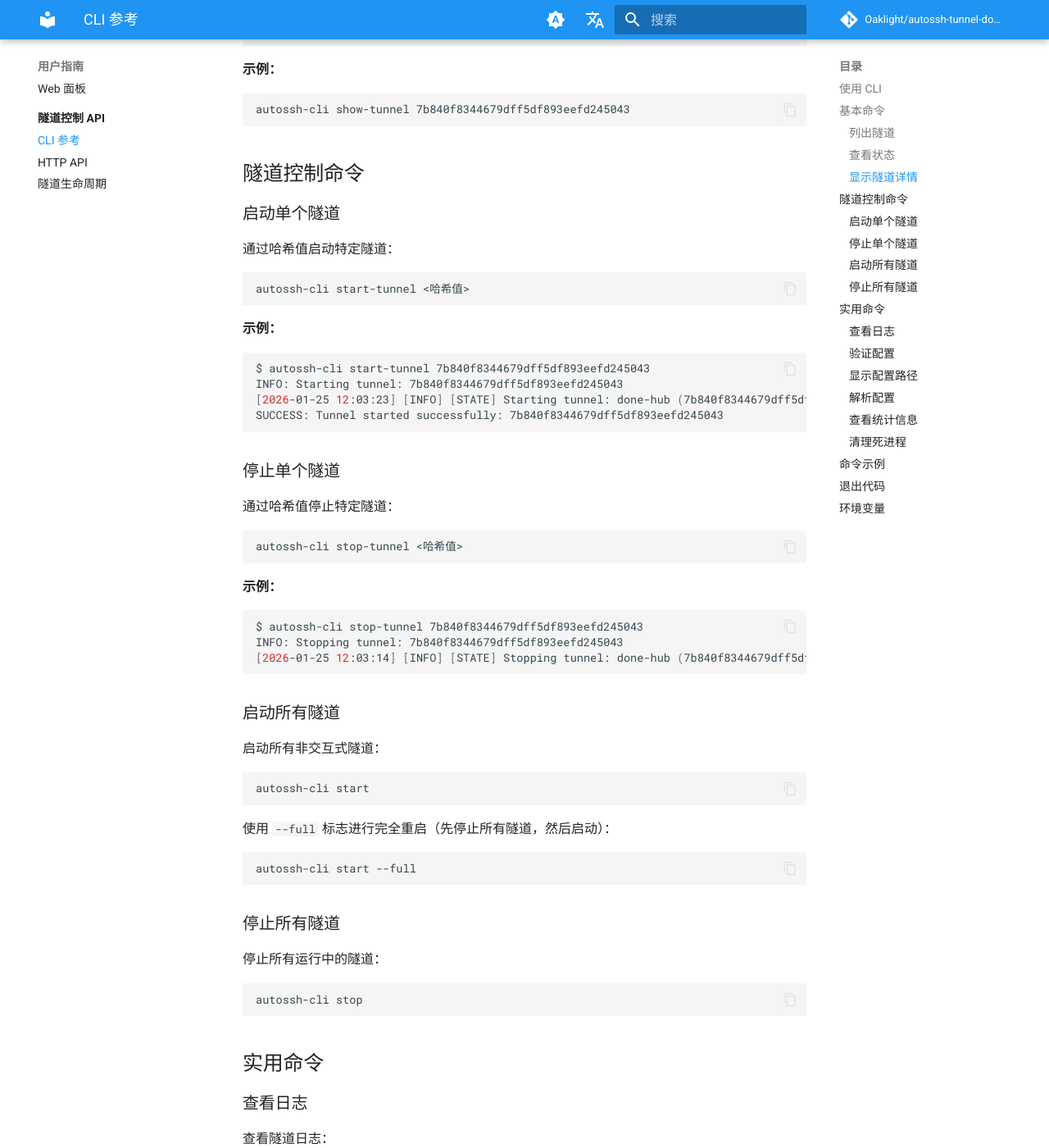
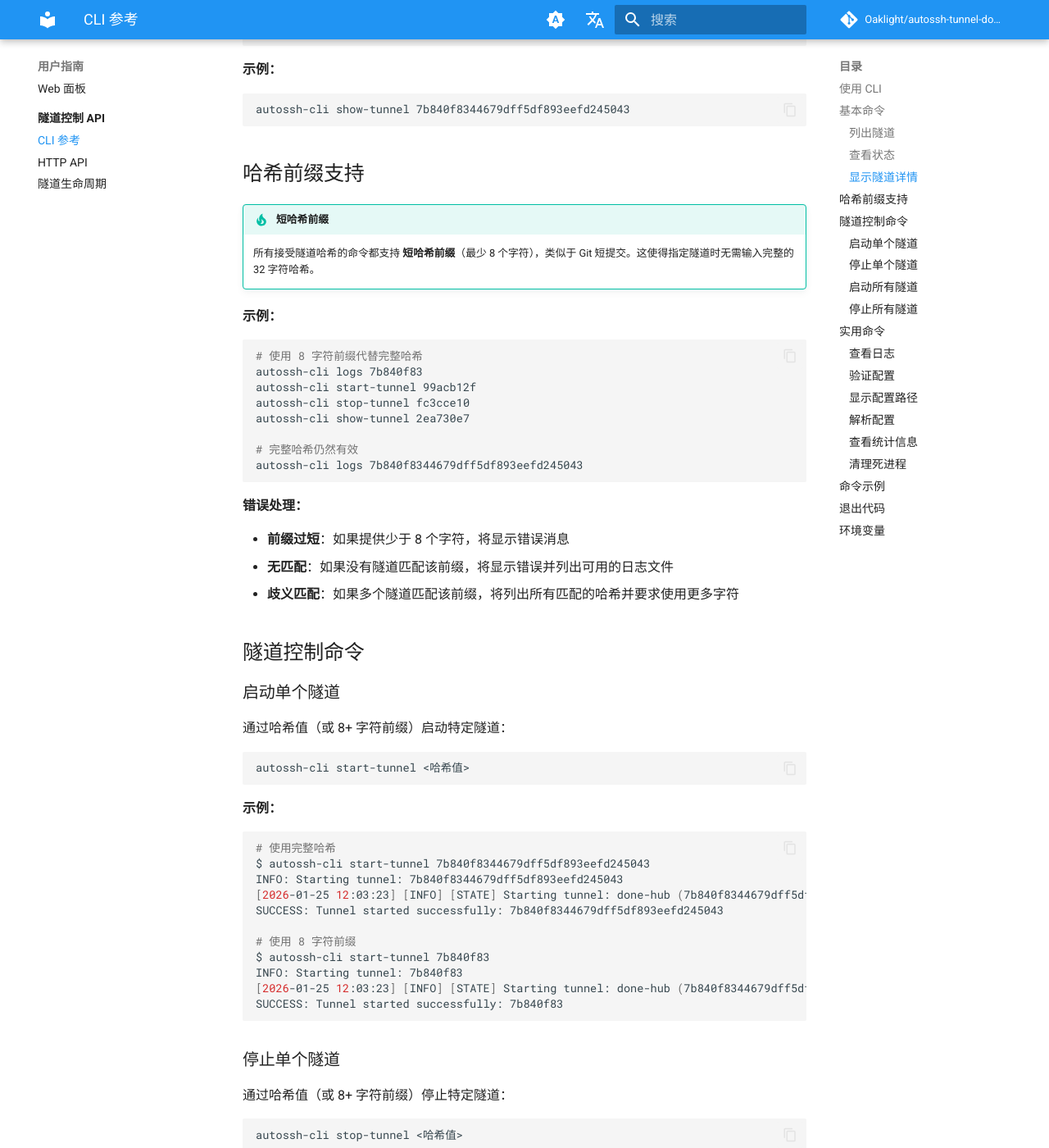
Before and after one commit to Oaklight/autossh-tunnel-dockerized, an MkDocs documentation site: the page built from docs/api/cli-reference.md, in a window 1280 px wide and 1400 px high, scrolled down 1439 px. Shown: the whole window at 82% size. Built offline with MkDocs 1.6.1 and Material for MkDocs 9.7.7, drawn with Linux system fonts in a browser that asks for light colours; comment, search, counter and statistics services are not loaded; some of the changed text lies outside the part shown.

````diff
--- a/docs/api/cli-reference.md
+++ b/docs/api/cli-reference.md
@@ -68,11 +68,35 @@ autossh-cli show-tunnel <哈希值>
 autossh-cli show-tunnel 7b840f8344679dff5df893eefd245043
 ```
 
+## 哈希前缀支持
+
+!!! tip "短哈希前缀"
+    所有接受隧道哈希的命令都支持 **短哈希前缀**（最少 8 个字符），类似于 Git 短提交。这使得指定隧道时无需输入完整的 32 字符哈希。
+
+**示例：**
+
+```bash
+# 使用 8 字符前缀代替完整哈希
+autossh-cli logs 7b840f83
+autossh-cli start-tunnel 99acb12f
+autossh-cli stop-tunnel fc3cce10
+autossh-cli show-tunnel 2ea730e7
+
+# 完整哈希仍然有效
+autossh-cli logs 7b840f8344679dff5df893eefd245043
+```
+
+**错误处理：**
+
+- **前缀过短**：如果提供少于 8 个字符，将显示错误消息
+- **无匹配**：如果没有隧道匹配该前缀，将显示错误并列出可用的日志文件
+- **歧义匹配**：如果多个隧道匹配该前缀，将列出所有匹配的哈希并要求使用更多字符
+
 ## 隧道控制命令
 
 ### 启动单个隧道
 
-通过哈希值启动特定隧道：
+通过哈希值（或 8+ 字符前缀）启动特定隧道：
 
 ```bash
 autossh-cli start-tunnel <哈希值>
@@ -81,15 +105,22 @@ autossh-cli start-tunnel <哈希值>
 **示例：**
 
 ```bash
+# 使用完整哈希
 $ autossh-cli start-tunnel 7b840f8344679dff5df893eefd245043
 INFO: Starting tunnel: 7b840f8344679dff5df893eefd245043
 [2026-01-25 12:03:23] [INFO] [STATE] Starting tunnel: done-hub (7b840f8344679dff5df893eefd245043)
 SUCCESS: Tunnel started successfully: 7b840f8344679dff5df893eefd245043
+
+# 使用 8 字符前缀
+$ autossh-cli start-tunnel 7b840f83
+INFO: Starting tunnel: 7b840f83
+[2026-01-25 12:03:23] [INFO] [STATE] Starting tunnel: done-hub (7b840f8344679dff5df893eefd245043)
+SUCCESS: Tunnel started successfully: 7b840f83
 ```
 
 ### 停止单个隧道
 
-通过哈希值停止特定隧道：
+通过哈希值（或 8+ 字符前缀）停止特定隧道：
 
 ```bash
 autossh-cli stop-tunnel <哈希值>
@@ -98,8 +129,9 @@ autossh-cli stop-tunnel <哈希值>
 **示例：**
 
 ```bash
-$ autossh-cli stop-tunnel 7b840f8344679dff5df893eefd245043
-INFO: Stopping tunnel: 7b840f8344679dff5df893eefd245043
+# 使用 8 字符前缀
+$ autossh-cli stop-tunnel 7b840f83
+INFO: Stopping tunnel: 7b840f83
 [2026-01-25 12:03:14] [INFO] [STATE] Stopping tunnel: done-hub (7b840f8344679dff5df893eefd245043, PID: 186)
 ```
 
@@ -135,8 +167,11 @@ autossh-cli stop
 # 查看所有隧道日志
 autossh-cli logs
 
-# 查看特定隧道日志
+# 查看特定隧道日志（支持 8+ 字符前缀）
 autossh-cli logs <哈希值>
+
+# 使用前缀的示例
+autossh-cli logs 7b840f83
 ```
 
 ### 验证配置
````
Also changed, not shown: docs/api/http-api.md (+54 -2 lines).
